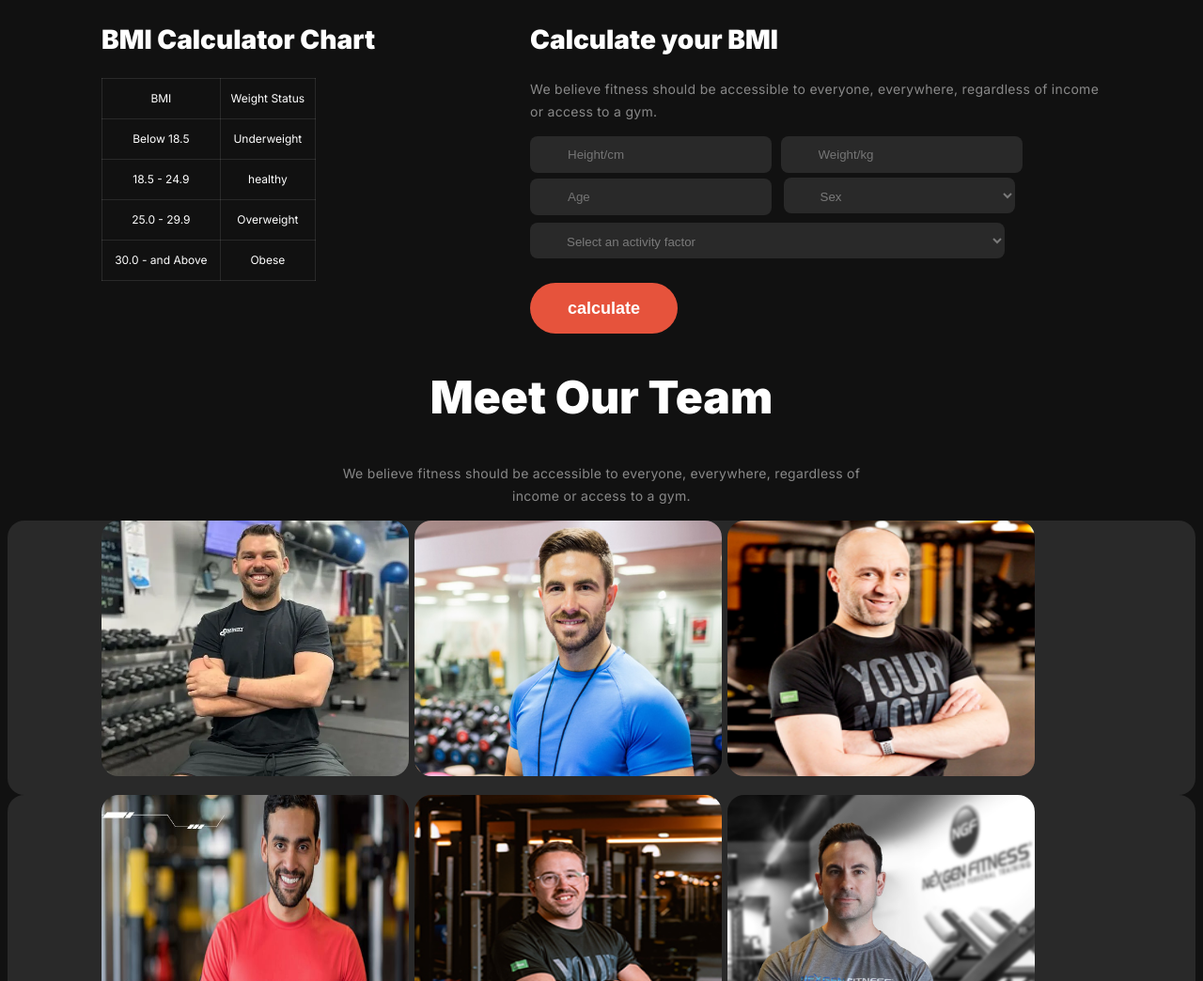
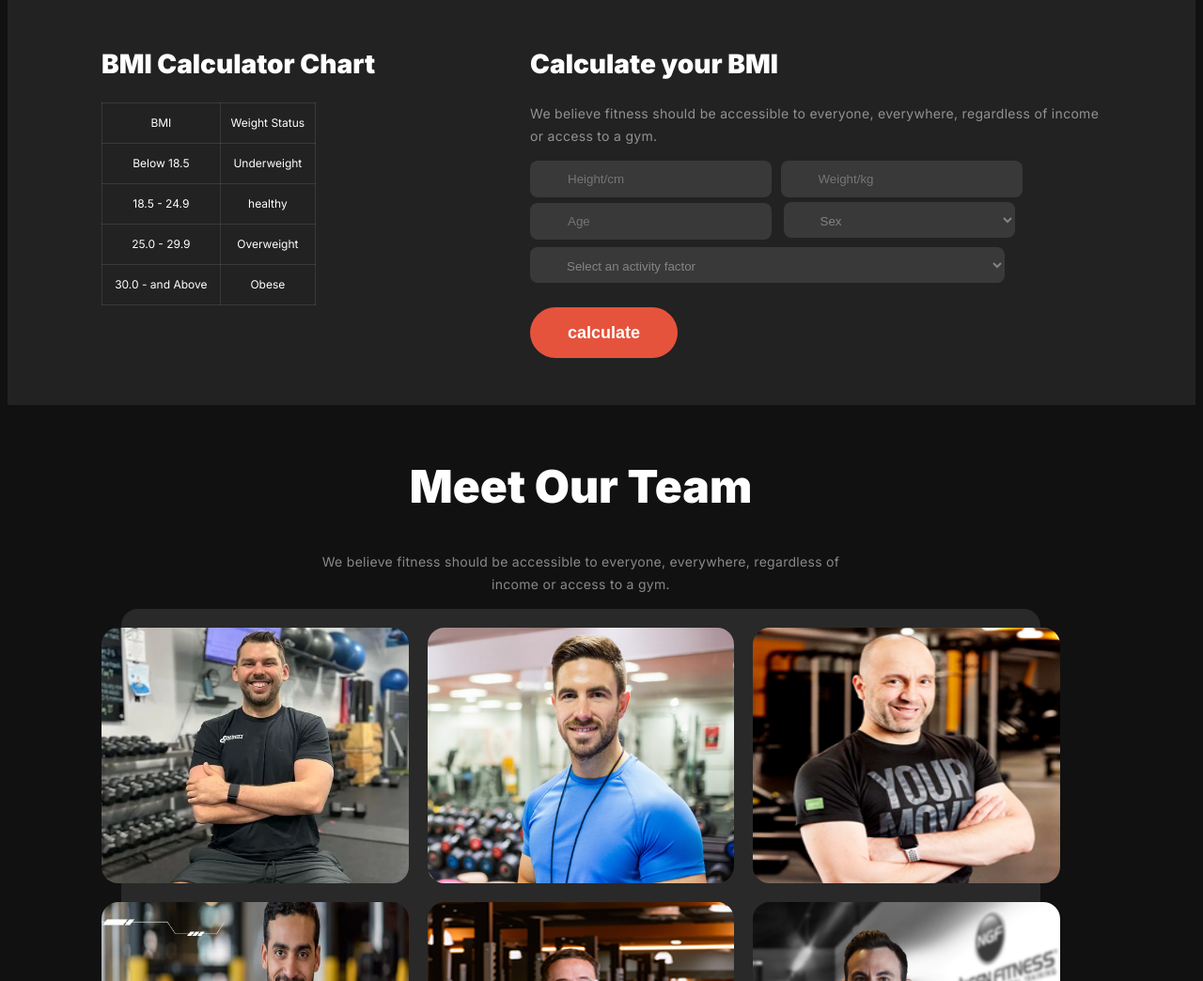
Before and after one commit to pritomcse29/Assignment-2, a plain HTML site: page index.html in a window 1280 px wide. Shown: the part 2741-3785 px from the top of the page at 94% size. Drawn offline with Linux system fonts and the light colour scheme; a web font is replaced by a local one.

Commit message:
all sections are updated

```diff
--- a/index.html
+++ b/index.html
@@ -186,6 +186,7 @@
             <h2>Meet Our Team</h2>
              <p>We believe fitness should be accessible to everyone, everywhere, regardless of income or access to a gym.</p>
         </div>
+         <div class="row-background">
             <div class="row3">
                 <img src="images/trainer1.png" alt="">
                 <img src="images/trainer2.png" alt="">
@@ -196,6 +197,22 @@
                 <img src="images/trainer5.png" alt="">
                 <img src="images/trainer6.png" alt="">
             </div>
+         </div>
+   </div>
+       <!--Extra Section-->
+       <div class="run-extra">
+        <div class="run-extra-img-part">
+            <img src="images/exercise3.png" alt="">
+           </div>
+        <div class="run-extra-text-part">
+
+           <p class="run-extra-text-descr">
+            Transform your fitness journey with Fit. Fast. Forever. Whether you're a beginner or a seasoned athlete, training with us means you'll experience results quickly while building a foundation for lifelong health. Our tailored workouts and expert guidance ensure you're not just fit for today, but for a healthier, stronger tomorrow. Join us, and let’s make fitness a permanent part of your life!
+            </p>
+             <button class="run-extra-btn">Train with us</button>
+            </div>
+
+
     </div>
   </main>
    <footer>
--- a/style/styles.css
+++ b/style/styles.css
@@ -359,7 +359,7 @@ body{
     background: url(4);
 }
 .run-extra-text-part{
-    margin-right: 165px;
+    margin-left: 100px;
 }
 .run-extra-text-title{
     color: rgb(255, 255, 255);
@@ -375,13 +375,14 @@ body{
     font-family: Inter;
     font-size: 14px;
     font-weight: 400;
-    line-height: 24px;
+    line-height: 30px;
     letter-spacing: 0.3px;
     text-align: left;
 }
 .run-extra-btn{
     border-radius: 42px;
     background: rgb(230, 83, 60);
+    margin-top:10px ;
     padding: 16px 40px 16px 40px;
     border: none;
     color: rgb(255, 255, 255);
@@ -450,7 +451,8 @@ body{
     bottom: 133px;
 } */
 .bmi-calculator{
-    padding: 0px 100px 0px 100px;
+
+    /* background: rgb(34, 34, 34); */
 }
 table, td, th {
     border: 1px solid rgba(255, 255, 255, 0.1);
@@ -465,6 +467,8 @@ table, td, th {
   .bmi-calculator-charts{
     display: grid;
     grid-template-columns:1.5fr 2fr;
+    background: rgb(34, 34, 34);
+    padding: 50px 100px 50px 100px;
   }
   .bmi-calculator-title{
     color: rgb(255, 255, 255);
@@ -567,6 +571,9 @@ table, td, th {
     letter-spacing: 0px;
     text-align: left;
   }
+  .meet-our-team{
+    margin: 58px 165px 88px 121px;
+  }
 
   .meet-our-team-textdes{
    width: 600px;
@@ -590,15 +597,32 @@ table, td, th {
     letter-spacing: 0.3px;
     text-align: center;
   }
-  .row3,.row4{
+  .row3{
     display: grid;
     grid-template-columns: 1fr 1fr 1fr;
-    padding: 0px 165px 20px 100px;
-    gap:0px;
-  justify-content: center;
-  border-radius: 18px;
+    padding: 20px 60px 20px 60px;
+    gap:20px;
+    justify-content: center;
+    border-radius: 18px;
 
+    /* background: rgba(255, 255, 255, 0.1); */
+  }
+  .row4{
+    display: grid;
+    grid-template-columns: 1fr 1fr 1fr;
+    padding: 0px 60px 20px 60px;
+    gap:20px;
+    justify-content: center;
+    border-radius: 18px;
+
+    /* background: rgba(255, 255, 255, 0.1); */
+  }
+
+  .row-background{
     background: rgba(255, 255, 255, 0.1);
+    border-radius: 18px;
+    background: rgba(255, 255, 255, 0.1);
+    /* margin:58px 190px 88px 190px; */
   }
   .row3 img{
     width: 326.67px;
```
Lines whose indentation alone changed are shown as unchanged.
